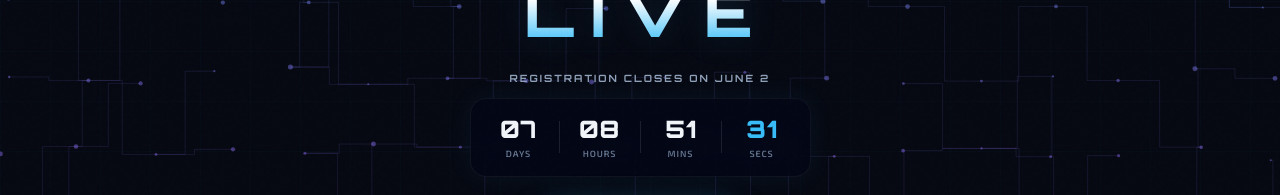
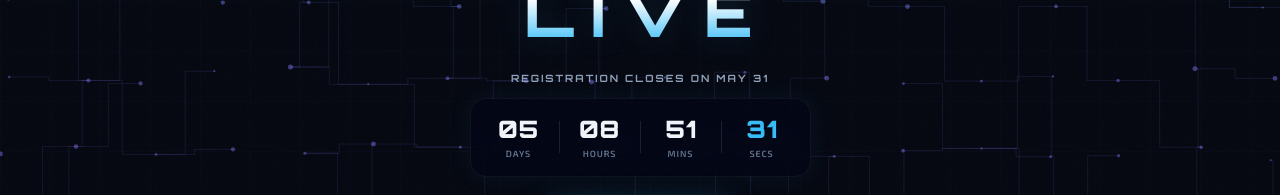
Before and after one commit to Kesicode/circuitron2026, a Next.js app: page / in a window 1280 px wide. Shown: the part 449-644 px from the top of the page. Built offline with nearby package versions, Linux system fonts and the light colour scheme; no server answers; the database is empty; a web font is replaced by a local one.

Commit message:
feat: set registration deadline to May 31

```diff
--- a/src/components/HeroSection.tsx
+++ b/src/components/HeroSection.tsx
@@ -45,8 +45,8 @@ function getPhaseStatus(now: number) {
   const preStart         = 1779561000000; // 2026-05-24T00:00:00+05:30
   const preEnd           = 1779733799000; // 2026-05-25T23:59:59+05:30
   const regStart         = 1779733800000; // 2026-05-26T00:00:00+05:30
-  const closingSoonStart = 1780338600000; // 2026-06-02T00:00:00+05:30
-  const regEnd           = 1780424999000; // 2026-06-02T23:59:59+05:30
+  const closingSoonStart = 1780165800000; // 2026-05-31T00:00:00+05:30
+  const regEnd           = 1780252199000; // 2026-05-31T23:59:59+05:30
 
   if (now >= closingSoonStart && now <= regEnd) return { text: "REGISTRATION CLOSING_SOON", active: true };
   if (now >= regStart && now < closingSoonStart) return { text: "REGISTRATION LIVE", active: true };
@@ -57,7 +57,7 @@ function getPhaseStatus(now: number) {
 }
 
 function getTimeLeft(now: number) {
-  const regEnd = 1780424999000;
+  const regEnd = 1780252199000;
   const diff = regEnd - now;
   if (diff <= 0) return null;
   return {
@@ -203,7 +203,7 @@ export default function HeroSection() {
               className="mt-4 mb-2 flex flex-col items-center gap-3"
             >
               <span className="font-orbitron text-[9px] sm:text-[10px] font-bold tracking-[0.2em] text-slate-400 uppercase select-none">
-                Registration Closes on June 2
+                Registration Closes on May 31
               </span>
               <div
                 className="flex items-center gap-3 sm:gap-4 bg-slate-950/60 border border-white/5 backdrop-blur-md px-5 sm:px-6 py-2.5 sm:py-3.5 rounded-2xl"
--- a/src/components/Navbar.tsx
+++ b/src/components/Navbar.tsx
@@ -8,7 +8,7 @@ import { usePhaseTheme } from "@/lib/ConfigContext";
 
 // Pre-compute epoch timestamps once — avoids Date parsing on every render
 const REG_START = 1779733800000; // 2026-05-26T00:00:00+05:30
-const REG_END   = 1780424999000; // 2026-06-02T23:59:59+05:30
+const REG_END   = 1780252199000; // 2026-05-31T23:59:59+05:30
 
 function getButtonText(now: number): string | null {
   if (now < REG_START)  return "PRE-REGISTER";
```
